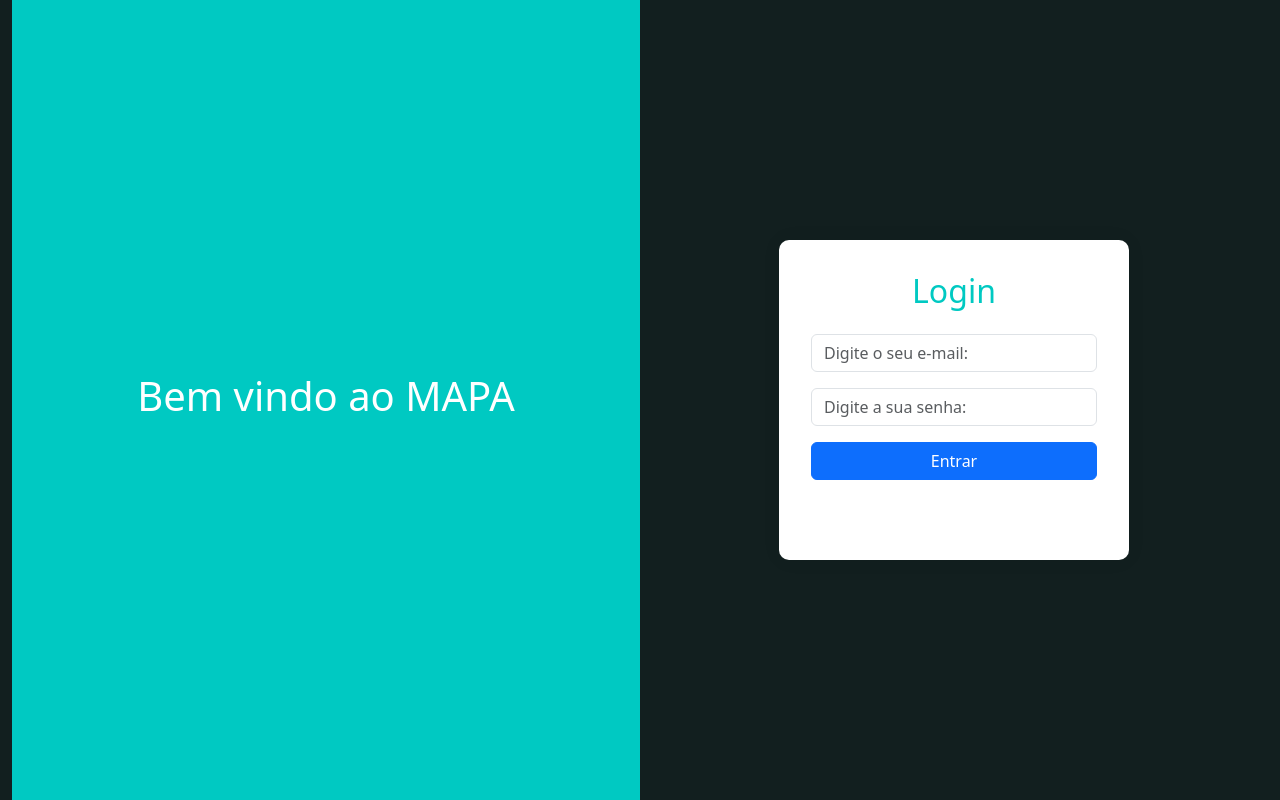
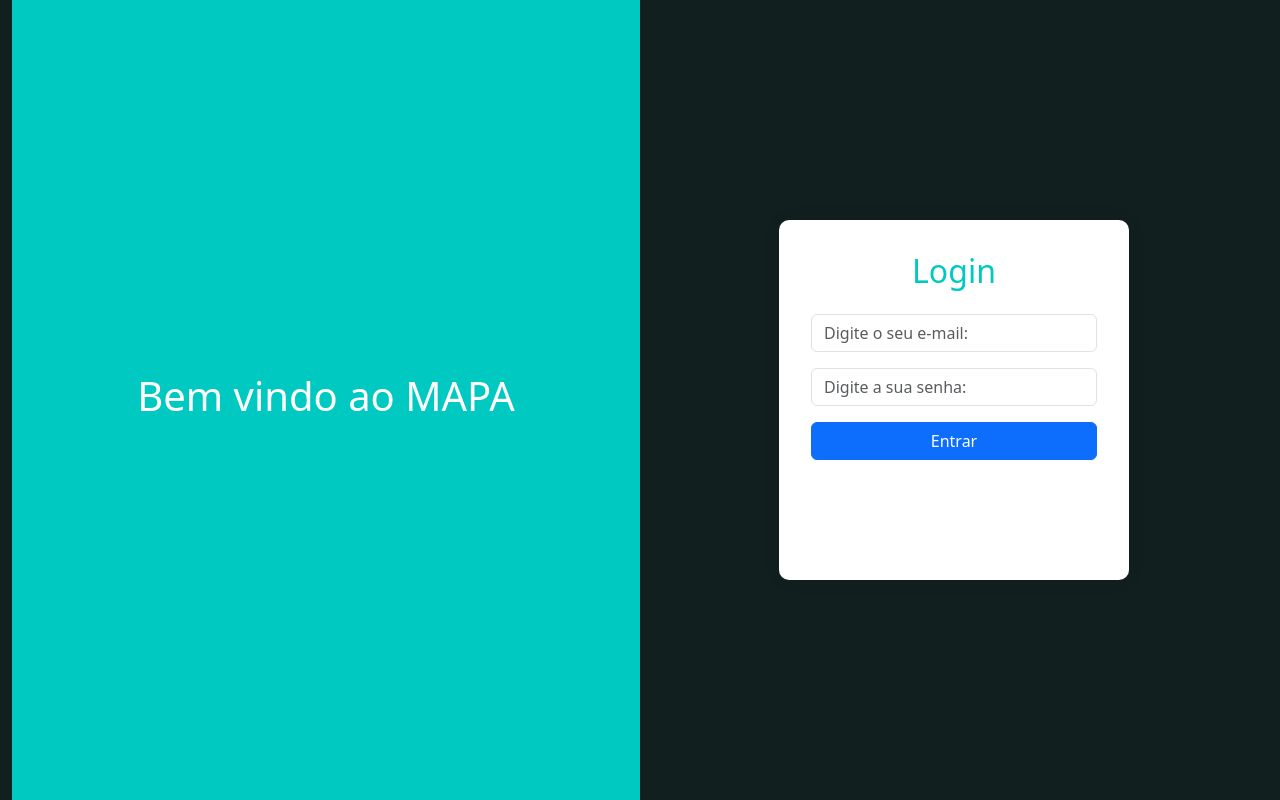
Before and after one commit to analicedantas/MAPA, a PHP site: page / in a window 1280 px wide. Run offline with PHP 8.4, Linux system fonts and the light colour scheme.

Commit message:
Update index.php

```diff
--- a/index.php
+++ b/index.php
@@ -66,7 +66,7 @@ if (isset($_POST['email'])) {
             box-shadow: 0 0 20px rgba(0,0,0,0.05);
             padding: 2rem;
             width: 100%;
-            height: 40vh;
+            height: 45vh;
             max-width: 350px;
             margin: 2rem auto;
             text-align: center;
```
